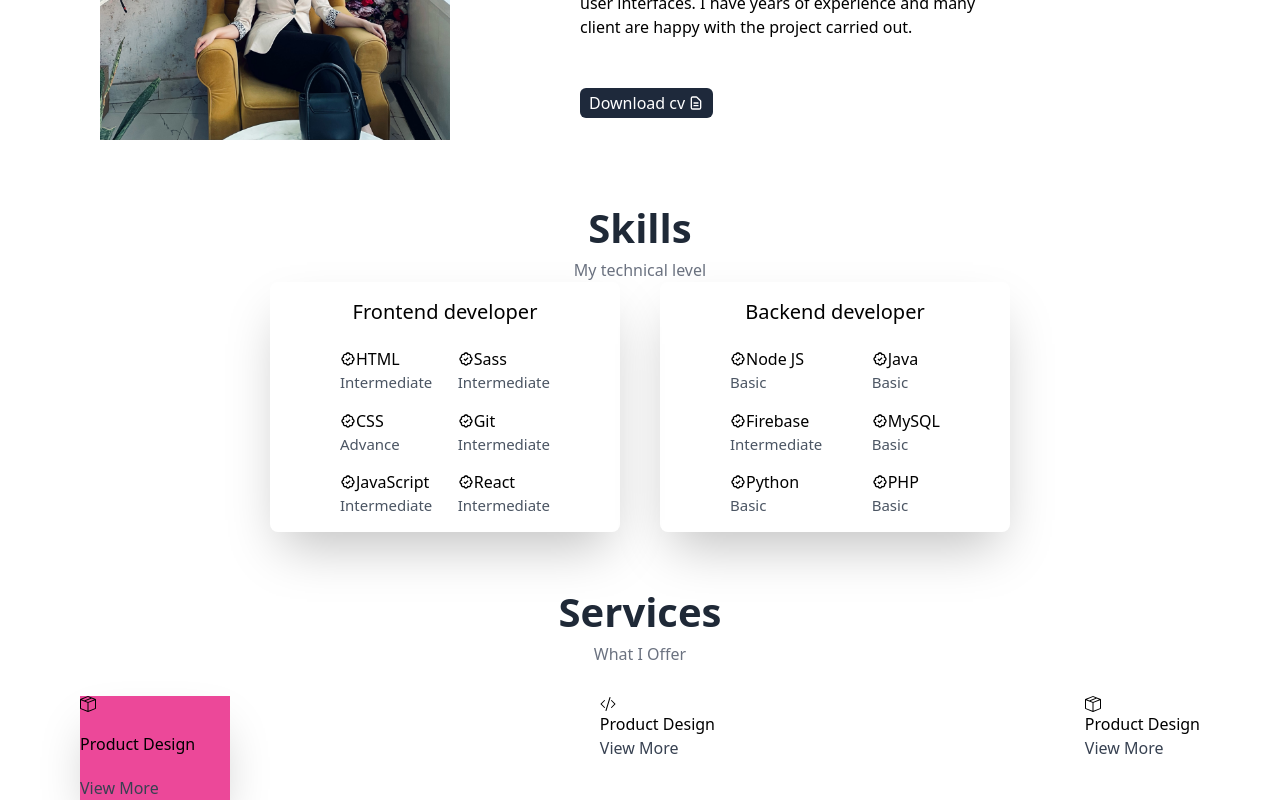
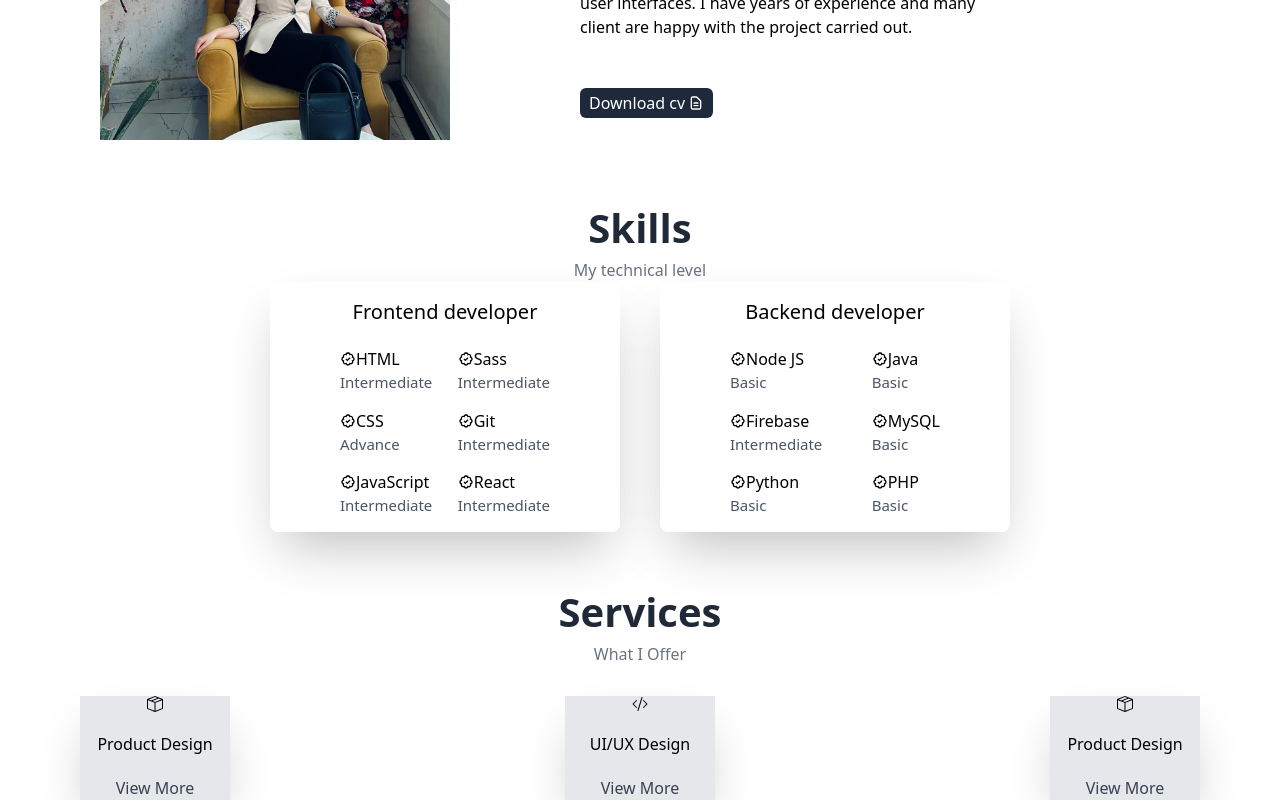
Before and after one commit to panteliza/portfolio, a React (Create React App) app: page / in a window 1280 px wide. Shown: the part 1123-1923 px from the top of the page. Built offline with nearby package versions, Linux system fonts and the light colour scheme.

Commit message:
services completed

```diff
--- a/src/components/Services.js
+++ b/src/components/Services.js
@@ -11,17 +11,17 @@ export default function Services() {
         <div className="text-gray-500">What I Offer</div>
       </div>
       <div className="flex  gap-[50px] justify-between px-[80px] mt-[30px] ">
-        <div className="flex flex-col w-[150px] bg-pink-500 gap-[20px] shadow-2xl">
+        <div className="flex flex-col w-[150px] bg-gray-200 gap-[20px] shadow-2xl items-center justify-between ">
           <div className="icon"><BsBoxSeam/></div>
           <div className="title">Product Design</div>
           <div className="text-gray-700">View More</div>
         </div>
-        <div className="flex flex-col">
+        <div className="flex flex-col w-[150px] bg-gray-200 gap-[20px] shadow-2xl items-center justify-between">
           <div className="icon"><BsCodeSlash/></div>
-          <div className="title">Product Design</div>
+          <div className="title">UI/UX Design</div>
           <div className="text-gray-700">View More</div>
           </div>
-          <div className="flex flex-col">
+          <div className="flex flex-col w-[150px] bg-gray-200 gap-[20px] shadow-2xl items-center justify-between">
           <div className="icon"><BsBoxSeam/></div>
           <div className="title">Product Design</div>
           <div className="text-gray-700">View More</div>
```
